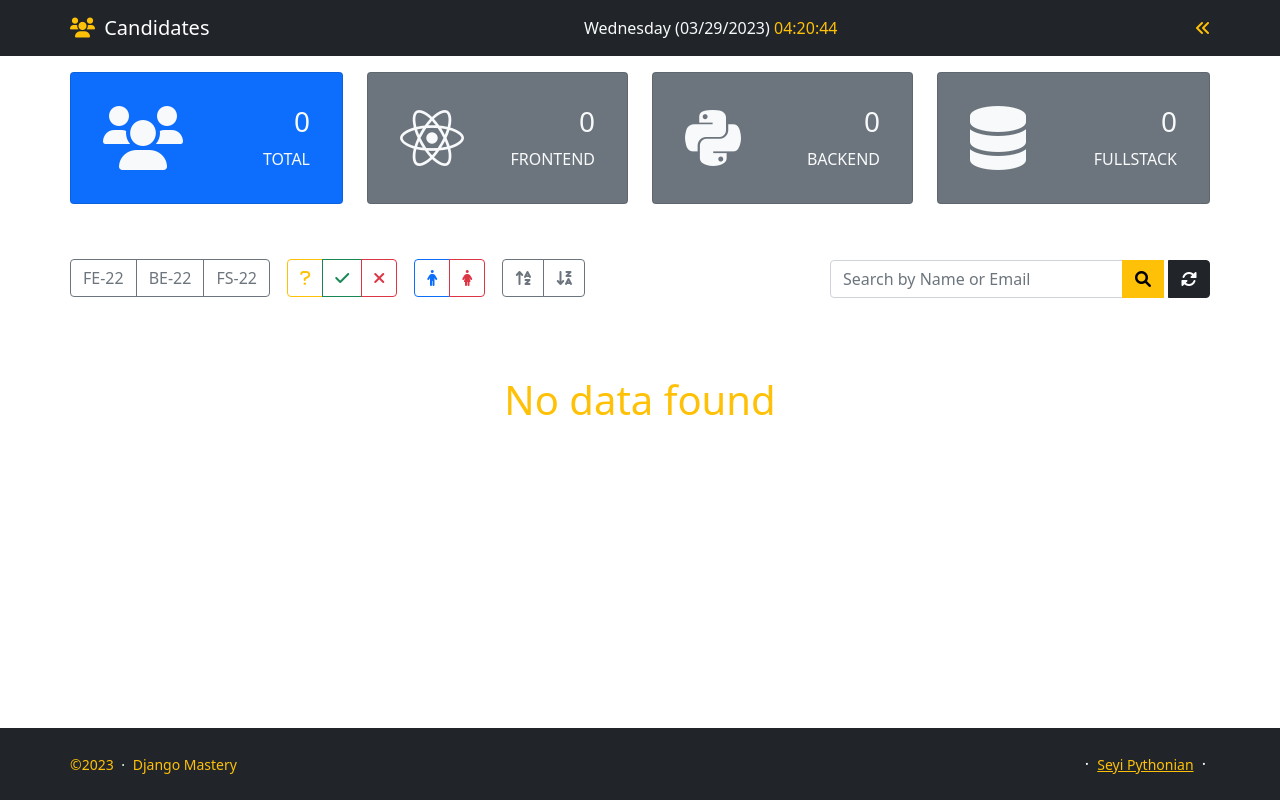
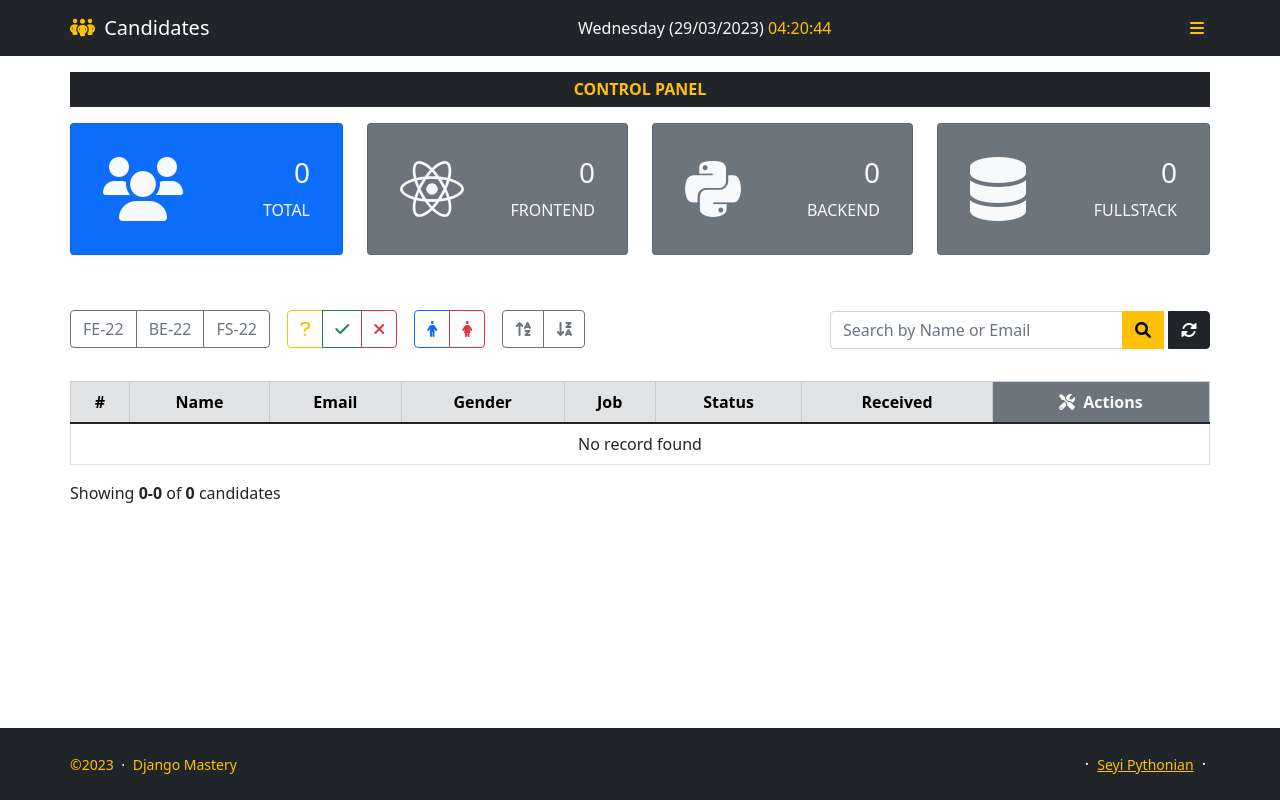
Before and after one commit to Pythonian/django_mastery, a Django app: page /candidates/ in a window 1280 px wide. Run offline with Django 4.2, Linux system fonts and the light colour scheme; the visitor is signed in with stand-in values (Sample User, id 1); data that the repository does not hold is empty; parts of the project's set-up code (start-up, migrations or seed data) failed here and were passed over; some libraries are stand-ins or nearby versions.

Commit message:
modified candidate-related templates

```diff
--- a/templates/base.html
+++ b/templates/base.html
@@ -14,6 +14,8 @@
     {% block preloader %}
     <div id="preloader" class="rounded-circle position-absolute top-50 p-3"></div>
     {% endblock preloader %}
+
+    {% include 'partials/_alert.html' %}
 
     {% block header %}
     <header class="d-print-none navbar navbar-expand-lg navbar-dark bg-dark">
--- a/templates/candidates.html
+++ b/templates/candidates.html
@@ -5,26 +5,36 @@
 {% block bg-image %}{% endblock %}
 
 {% block navbrand %}
-<i class="text-warning fas fa-users pe-1"></i> Candidates
+<i class="text-warning fas fa-people-group pe-1"></i> Candidates
 {% endblock navbrand %}
 
 {% block datetime %}
 <div class="text-light">
-    {% now "l (m/d/Y)" %} <span class="text-warning" id="clock"></span>
+    {% now "l (d/m/Y)" %} <span class="text-warning" id="clock"></span>
 </div>
 {% endblock datetime %}
 
-{% block secondarynav %}
-<a href="{% url 'dashboard' %}" class="text-decoration-none" title="Go Back">
-    <i class="text-warning fas fa-angle-double-left"></i>
-</a>
-{% endblock secondarynav %}
+{% block offcanvasmenu %}
+<center class="mb-2 fw-bold">
+    Welcome: <span class="text-success">{{ user.get_username|title }}</span>
+</center>
+<a href="{% url 'dashboard' %}" class="btn btn-primary">Dashboard</a>
+<a href="{% url 'application' %}" class="btn btn-secondary">Application</a>
+<a href="{% url 'admin:index' %}" target="_blank" class="btn btn-dark">Admin</a>
+<a href="{% url 'support' %}" class="btn btn-info">Support</a>
+<a class="btn btn-danger" data-bs-toggle="modal" data-bs-target="#logoutModal">Logout</a>
+<hr>
+<center>
+    <i class="fas fa-people-group fa-7x opacity-25 mt-5"></i>
+</center>
+{% endblock offcanvasmenu %}
 
 {% block content %}
 
-{% include 'partials/_alert.html' %}
-
-<div class="row my-3">
+<div class="row mt-3">
+    <h6 class="text-warning mb-3 bg-dark py-2 text-center fw-bold">
+        CONTROL PANEL
+    </h6>
     {% include 'partials/_application_total.html' %}
     {% include 'partials/_frontend.html' %}
     {% include 'partials/_backend.html' %}
@@ -37,44 +47,44 @@
             <form action="" method="GET">
                 <div class="btn btn-group ps-0">
                     <input type="submit" class="btn-check" value="FE-22" name="f" id="jobradio1">
-                    <label for="jobradio1" class="btn {% if request.GET.f == 'FE-22' %}btn-secondary{% else %}btn-outline-secondary{% endif %}">FE-22</label>
+                    <label for="jobradio1" title="Frontend" class="btn {% if request.GET.f == 'FE-22' %}btn-secondary{% else %}btn-outline-secondary{% endif %}">FE-22</label>
 
                     <input type="submit" class="btn-check" value="BE-22" name="f" id="jobradio2">
-                    <label for="jobradio2" class="btn {% if request.GET.f == 'BE-22' %}btn-secondary{% else %}btn-outline-secondary{% endif %}">BE-22</label>
+                    <label for="jobradio2" title="Backend" class="btn {% if request.GET.f == 'BE-22' %}btn-secondary{% else %}btn-outline-secondary{% endif %}">BE-22</label>
 
                     <input type="submit" class="btn-check" value="FS-22" name="f" id="jobradio3">
-                    <label for="jobradio3" class="btn {% if request.GET.f == 'FS-22' %}btn-secondary{% else %}btn-outline-secondary{% endif %}">FS-22</label>
+                    <label for="jobradio3" title="Fullstack" class="btn {% if request.GET.f == 'FS-22' %}btn-secondary{% else %}btn-outline-secondary{% endif %}">FS-22</label>
                 </div>
 
                 <div class="btn btn-group ps-0">
                     <input type="submit" class="btn-check" value="P" name="f" id="status4">
-                    <label for="status4"
+                    <label for="status4" title="Pending"
                         class="btn {% if request.GET.f == 'P' %}btn-warning{% else %}btn-outline-warning{% endif %}"><i class="fas fa-question"></i></label>
 
                     <input type="submit" class="btn-check" value="A" name="f" id="statusradio5">
-                    <label for="statusradio5"
+                    <label for="statusradio5" title="Approved"
                         class="btn {% if request.GET.f == 'A' %}btn-success{% else %}btn-outline-success{% endif %}"><i class="fas fa-check"></i></label>
 
                     <input type="submit" class="btn-check" value="D" name="f" id="statusradio6">
-                    <label for="statusradio6"
+                    <label for="statusradio6" title="Disapproved"
                         class="btn {% if request.GET.f == 'D' %}btn-danger{% else %}btn-outline-danger{% endif %}"><i class="fas fa-xmark"></i></label>
                 </div>
 
                 <div class="btn btn-group ps-0">
                     <input type="submit" class="btn-check" value="M" name="f" id="genderradio7">
-                    <label for="genderradio7" class="btn {% if request.GET.f == 'M' %}btn-primary{% else %}btn-outline-primary{% endif %}"><i class="fas fa-person"></i></label>
+                    <label for="genderradio7" title="Male" class="btn {% if request.GET.f == 'M' %}btn-primary{% else %}btn-outline-primary{% endif %}"><i class="fas fa-person"></i></label>
 
                     <input type="submit" class="btn-check" value="F" name="f" id="genderradio8">
-                    <label for="genderradio8" class="btn {% if request.GET.f == 'F' %}btn-danger{% else %}btn-outline-danger{% endif %}"><i class="fas fa-person-dress"></i></label>
+                    <label for="genderradio8" title="Female" class="btn {% if request.GET.f == 'F' %}btn-danger{% else %}btn-outline-danger{% endif %}"><i class="fas fa-person-dress"></i></label>
                 </div>
 
                 <div class="btn btn-group ps-0">
                     <input type="submit" class="btn-check" value="ascending" name="asc" id="alphabetradio8">
-                    <label for="alphabetradio8"
+                    <label for="alphabetradio8" title="Sort Ascending"
                         class="btn {% if request.GET.asc == 'ascending' %}btn-secondary{% else %}btn-outline-secondary{% endif %}"><i class="fas fa-arrow-up-a-z"></i></label>
 
                     <input type="submit" class="btn-check" value="descending" name="desc" id="alphabetradio9">
-                    <label for="alphabetradio9"
+                    <label for="alphabetradio9" title="Sort Descending"
                         class="btn {% if request.GET.desc == 'descending' %}btn-secondary{% else %}btn-outline-secondary{% endif %}"><i class="fas fa-arrow-down-z-a"></i></label>
                 </div>
             </form>
@@ -93,7 +103,7 @@
 
     </div>
 
-    <div class="row hide">
+    <div class="row">
         <div class="col-12 px-0 table-responsive">
             <table class="table bg-white table-hover text-center table-bordered">
                 <thead class="table-secondary">
@@ -110,7 +120,7 @@
                 </thead>
                 <tbody>
                     {% for candidate in candidates %}
-                    <tr id="check_td">
+                    <tr>
                         <td>{{ forloop.counter }}</td>
                         <td>{{ candidate.fullname }}</td>
                         <td>{{ candidate.email }}</td>
@@ -143,10 +153,6 @@
         </div>
     </div>
 
-    <div class="position-absolute top-50 start-50 translate-middle">
-        <span class="text-warning fs-1" id="emptyMsg"></span>
-    </div>
-
 </div>
 
 {% endblock content %}
--- a/templates/modals/delete_candidate.html
+++ b/templates/modals/delete_candidate.html
@@ -17,7 +17,8 @@
                 </div>
             </div>
             <div class="modal-footer">
-                <a href="{% url 'delete_candidate' candidate.id %}" class="btn btn-outline-danger btn-sm">Delete</a>
+                <button type="button" class="btn btn-outline-dark btn-sm" data-bs-dismiss="modal" aria-label="Close">Close</button>
+                <a href="{% url 'delete_candidate' candidate.id %}" class="btn btn-danger btn-sm">Delete</a>
             </div>
         </div>
     </div>
--- a/templates/modals/logout_confirm_modal.html
+++ b/templates/modals/logout_confirm_modal.html
@@ -12,5 +12,6 @@
 {% endblock modal-body %}
 
 {% block modal-button %}
-<a href="{% url 'logout' %}" class="btn btn-outline-danger btn-sm">Logout</a>
+<button type="button" class="btn btn-outline-dark btn-sm" data-bs-dismiss="modal" aria-label="Close">Close</button>
+<a href="{% url 'logout' %}" class="btn btn-danger btn-sm">Logout</a>
 {% endblock modal-button %}
--- a/templates/partials/_alert.html
+++ b/templates/partials/_alert.html
@@ -1,10 +1,10 @@
 {% if messages %}
-<div class="row mt-2">
     {% for message in messages %}
-    <div class="alert alert-{{ message.tags }} alert-dismissible fade show" role="alert">
-        <button type="button" class="btn-close" data-bs-dismiss="alert" aria-label="Close"></button>
-        {{ message }}
-    </div>
+        <div class="m-0 rounded-0 alert alert-{{ message.tags }}" role="alert">
+            <div class="container">
+                <i class="fa-solid fa-{% if message.tags == 'info' %}circle-info{% elif message.tags == 'warning' %}warning{% elif message.tags == 'success' %}check{% elif message.tags == 'error' %}xmark{% endif %} me-1"></i>
+                {{ message }}
+            </div>
+        </div>
     {% endfor %}
-</div>
 {% endif %}
```
Also changed, not shown: config/settings.py (+2 -13 lines).
